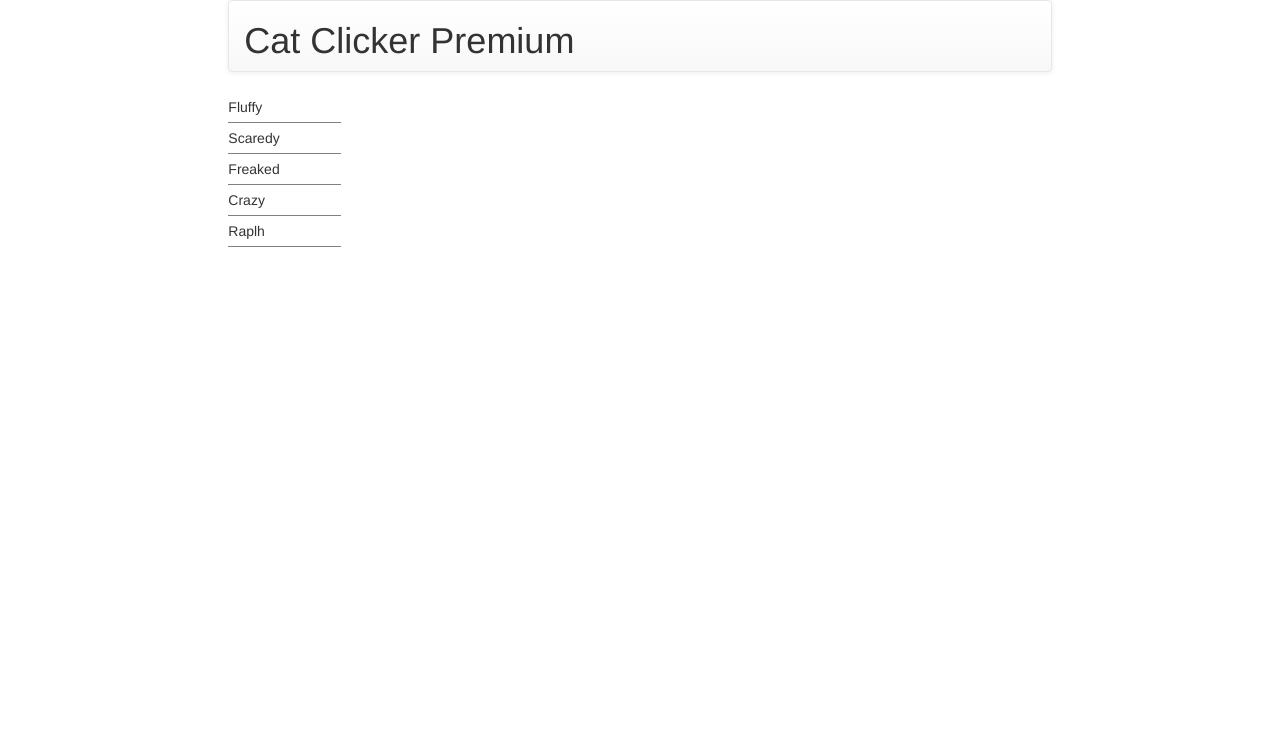
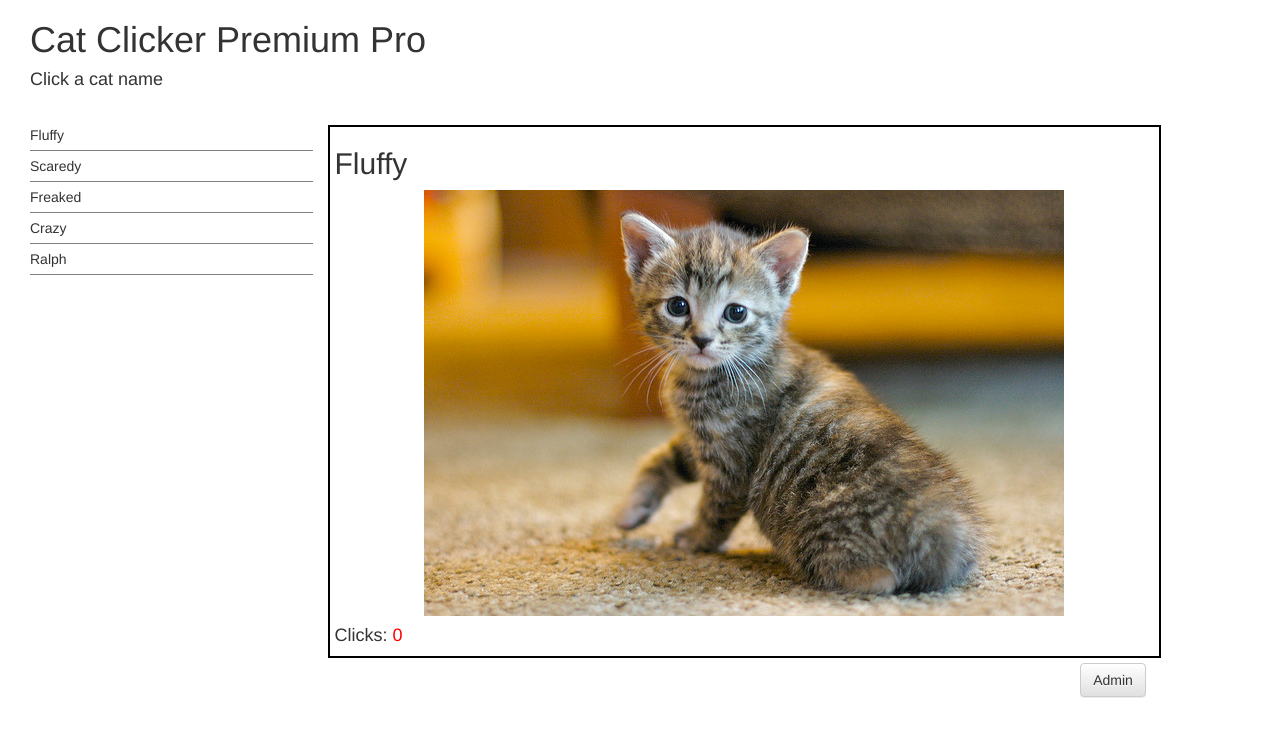
Before and after one commit to pcmart03/udacity-javascript-patterns-cat-clicker, a plain HTML site: page index.html in a window 1280 px wide. Drawn offline with nearby package versions, Linux system fonts and the light colour scheme.

Commit message:
premium pro

```diff
--- a/css/style.css
+++ b/css/style.css
@@ -1,24 +1,38 @@
 
 
-.clicks {
+#cat-clicks {
   color: red;
 }
 
-.cats {
-  float: left;
-}
 
-.clickablecats {
+#cat-list {
   list-style: none;
   margin: 0;
   padding: 0;
 }
 
-.clickablecats li {
+#cat-list li {
   border-bottom: 1px solid grey;
   padding: 5px 0;
+  margin-left: 0;
 }
 
-.clickablecats li:hover {
+#cat-list li:hover {
   color: blue;
 }
+
+#admin {
+  margin-top: 5px;
+  margin-right: 0;
+
+}
+
+.btndiv {
+  text-align: right;
+}
+
+.borderdiv {
+  margin-top: 5px;
+  padding: 0 5px;
+  border: 2px solid black;
+}
--- a/index.html
+++ b/index.html
@@ -1,7 +1,10 @@
 <!DOCTYPE html>
 <html>
 <head>
-	<title>Cat Clicker</title>
+	<meta charset="utf-8">
+	<meta http-equiv="X-UA-Compatible" content="IE=edge">
+	<meta name="viewport" content="width=device-width, initial-scale=1">
+	<title>Cat Clicker Premium Pro</title>
 	<link rel="stylesheet" href="https://maxcdn.bootstrapcdn.com/bootstrap/3.3.5/css/bootstrap.min.css">
 	<link rel="stylesheet" href="https://maxcdn.bootstrapcdn.com/bootstrap/3.3.5/css/bootstrap-theme.min.css">
 	<link rel="stylesheet" href="css/style.css">
@@ -9,29 +12,53 @@
 	</script>
 </head>
 <body>
-	<div class="container col-md-8 col-md-offset-2">
-		<nav class="navbar navbar-default">
+		<nav class="navbar navbar-static-top">
 			<div class="container-fluid">
-				<div class="navbar-header">
-					<h1>Cat Clicker Premium</h1>
+				<div class="navbar-header col-md-12">
+					<h1>Cat Clicker Premium Pro</h1>
+					<h4>Click a cat name</h4>
 				</div>
 			</div>
 		</nav>
-		<section class="row">
-				<div class="col-md-2">
-					<ul class="clickablecats">
+
+			<section class="container-fluid">
+				<div class="col-md-3">
+					<ul id="cat-list">
 
 					</ul>
 				</div>
-				<div class="col-md-6 catinfo">
+					<div class="col-md-8" id="cat-view">
+						<div class="row borderdiv">
+							<h2 id="cat-name"></h2>
+							<img class="img-responsive center-block" id="cat-image" src="" alt="">
+							<h4>Clicks: <span id='cat-clicks'></span></h4>
 
+					</div>
+					<div class="row">
+						<div class="col-md-12">
+							<button class="btn btn-default pull-right" type="button" id="admin">Admin</button>
+						</div>
+					</div>
+
+				<div class="row" id="adminview">
+						<form>
+							<div class="form-group">
+								<label for="inputNewName">New Cat Name</label>
+								<input type="text" class="form-control" id="newName">
+								<label for="newImage">New Image</label>
+								<input type="text" class="form-control" id="newImage">
+								<label for="newclicks">New clicks</label>
+								<input type="text" class="form-control" id="newclicks">
+							</div>
+							<button type="button" class="btn btn-default" id="cancel">Cancel</button>
+							<button type="button" class="btn btn-default" id="save">Save</button>
+						</form>
+					</div>
 				</div>
-			</div>
-		</section>
-</div>
-</div>
+
+			</section>
+
 <script src="https://ajax.googleapis.com/ajax/libs/jquery/1.11.3/jquery.min.js"></script>
-<script src="js/app.js"></script>
-<!-- <script src="js/clicks.js" async></script> -->
+<script src="js/app2.js"></script>
 </body>
 </html>
--- a/js/app.js
+++ b/js/app.js
@@ -10,9 +10,10 @@ var fluffy = new kitten ("Fluffy", "images/kitten.jpg", "A fluffy kitty");
 var scaredy = new kitten ("Scaredy", "images/kitten2.jpg", "A kitten in hiding");
 var freaked = new kitten ("Freaked", "images/kitten3.jpg", "A kitten that is a little freaked out");
 var crazy = new kitten ("Crazy", "images/kitten4.jpg", "A kitten with crazy eyes");
-var ralph = new kitten ("Raplh", "images/kitten5.jpg", "A kitten named Ralph");
+var ralph = new kitten ("Ralph", "images/kitten5.jpg", "A kitten named Ralph");
 
 var kittens = [fluffy, scaredy, freaked, crazy, ralph];
+
 
 $(document).ready(function () {
   for (i=0; i<kittens.length; i++) {
@@ -23,13 +24,10 @@ $(document).ready(function () {
     catbutton.addEventListener('click', (function(catCopy) {
       return function() {
       catCopy.clicks += 1;
-      var catstr = "<h3>" + catCopy.catName + "</h3> <img src='" +catCopy.image +"' alt='"+ catCopy.altText +"'> <p>Clicks: <span class='clicks'>" + catCopy.clicks + "</p>";
+      var catstr = "<h2>" + catCopy.catName + "</h2> <img src='" +catCopy.image +"' alt='"+ catCopy.altText +"'> <h4>Clicks: <span class='clicks'>" + catCopy.clicks + "</h4>";
       $(".catinfo").html(catstr);
       };
     })(cat));
     $(".clickablecats").append(catbutton);
-
-
-    //var divString = "<div class='" + cat.class + "'><h3>"+ cat.catName +"</h3><img src='"+ cat.image +"' alt='"+ cat.altText +"'></div>"
   };
 });
--- /dev/null
+++ b/js/app2.js
@@ -0,0 +1,161 @@
+// My Model
+var model = {
+  currentCat: null,
+  cats: [{
+      clicks: 0,
+      name: "Fluffy",
+      image: 'images/kitten.jpg',
+      altText: 'A fluffy kitty',
+      display: 'none'
+    },
+    {
+      clicks: 0,
+      name: "Scaredy",
+      image: 'images/kitten2.jpg',
+      altText: 'A kitten in hiding',
+      display: 'none'
+    },
+    {
+      clicks: 0,
+      name: "Freaked",
+      image: 'images/kitten3.jpg',
+      altText: "A kitten that is a little freaked out",
+      display: 'none'
+    },
+    {
+      clicks: 0,
+      name: "Crazy",
+      image: 'images/kitten4.jpg',
+      altText: 'A kitten with crazy eyes',
+      display: 'none'
+    },
+    {
+      clicks: 0,
+      name: "Ralph",
+      image: 'images/kitten5.jpg',
+      altText: 'A kitten named Ralph',
+      display: 'none'
+    }
+  ]
+};
+
+//My Octopus
+
+var octopus = {
+  init: function() {
+    model.currentCat = model.cats[0];
+
+    catListView.init();
+    catView.init();
+  },
+
+  getCurrentCat: function() {
+    return model.currentCat;
+  },
+
+  getCats: function() {
+    return model.cats;
+  },
+
+  setCurrentCat: function(cat) {
+    model.currentCat = cat;
+  },
+  clickCounter: function() {
+    model.currentCat.clicks++;
+    catView.render();
+  },
+
+  showAdmin: function(){
+    model.currentCat.display='block';
+    catView.render();
+  },
+
+  hideAdmin: function(){
+    model.currentCat.display='none';
+    catView.render();
+  },
+
+  updateCat: function(newname, newimage, newclicks) {
+    model.currentCat.name = newname;
+    model.currentCat.image = newimage;
+    model.currentCat.clicks = newclicks;
+    catView.render();
+    catListView.render();
+  }
+};
+
+// My View
+var catView = {
+  init: function() {
+  this.catInfo = document.getElementById('cat-view');
+  this.catName = document.getElementById('cat-name');
+  this.catImage = document.getElementById('cat-image');
+  this.catCounts = document.getElementById('cat-clicks');
+  this.adminForm = document.getElementById('adminview');
+  this.adminbtn = document.getElementById('admin');
+  this.cancelbtn = document.getElementById('cancel');
+  this.savebtn = document.getElementById('save');
+
+  this.catImage.addEventListener('click', function(){
+    octopus.clickCounter();
+  });
+  this.adminbtn.addEventListener('click', function(){
+    octopus.showAdmin();
+  });
+  this.cancelbtn.addEventListener('click', function(){
+    octopus.hideAdmin();
+  });
+  this.savebtn.addEventListener('click', function(){
+    var newName = document.getElementById('newName').value;
+    var newImage = document.getElementById('newImage').value;
+    var newClicks = document.getElementById('newclicks').value;
+    octopus.updateCat(newName, newImage, newClicks);
+  });
+  this.render();
+},
+  render: function(){
+    var currentCat = octopus.getCurrentCat();
+    this.catName.textContent = currentCat.name;
+    this.catImage.src = currentCat.image;
+    this.catImage.alt = currentCat.altText;
+    this.catCounts.textContent = currentCat.clicks;
+    this.adminForm.style.display = currentCat.display;
+  },
+
+};
+
+var catListView = {
+  init: function(){
+    this.catList = document.getElementById('cat-list');
+    this.render();
+  },
+
+  render: function() {
+    var cat, elem, i;
+    var cats = octopus.getCats();
+
+    this.catList.innerHTML = "";
+    for (i =0; i<cats.length; i++) {
+      cat = cats[i];
+      elem = document.createElement('li');
+      elem.textContent = cat.name;
+
+      elem.addEventListener('click', (function(catCopy) {
+        return function(){
+          octopus.setCurrentCat(catCopy);
+          catView.render();
+        };
+      })(cat));
+
+      this.catList.appendChild(elem);
+    }
+
+  },
+    update: function(){
+      var name = document.getElementById('newName').value;
+      octopus.updateCatName(name);
+    }
+
+};
+
+octopus.init();
```
Also changed, not shown: js/clicks.js (deleted, +0 -7 lines).
